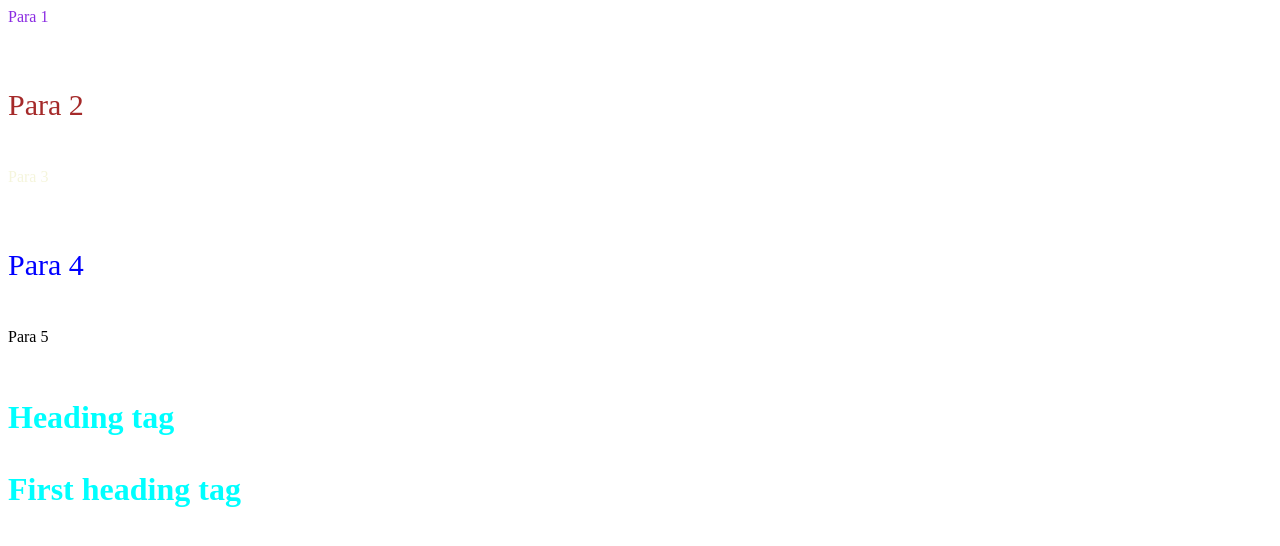
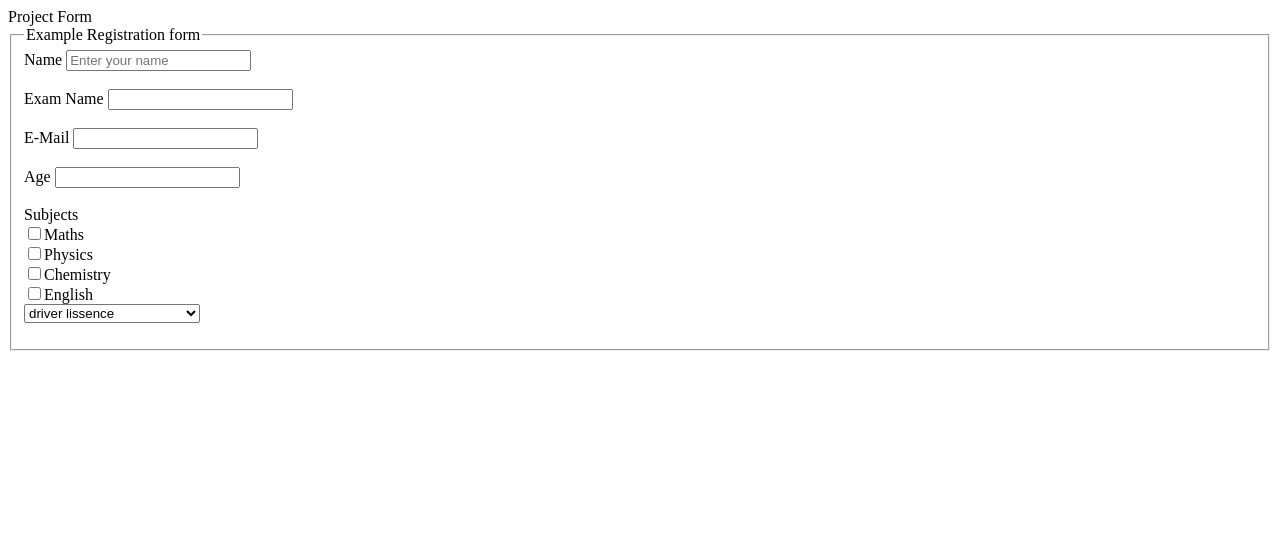
Before and after one commit to raavee123/html, a plain HTML site: page index.html in a window 1280 px wide. Drawn offline with Linux system fonts and the light colour scheme.

Commit message:
Add files via upload

```diff
--- a/index.html
+++ b/index.html
@@ -1,20 +1,29 @@
 <html>
     <head>
-        <title></title>
-        <style>
-            h1{color:aqua;}
-            *{height: 50px;}
-        </style>
-         <link rel="stylesheet" href="style.css">
+        <tiitle>Project Form</tiitle>
     </head>
     <body>
-        <p style="color:blueviolet;">Para 1</p>
-        <p class="a" style="color:brown;">Para 2</p>
-        <p style="color:beige;">Para 3</p>
-        <p class="a" style="color:blue;">Para 4</p>
-        <p id="123">Para 5</p>
-
-        <h1>Heading tag</h1>
-        <h1>First heading tag</h1>
+        <fieldset>
+            <legend>Example Registration form</legend>
+            <form>
+                <lable>Name</lable>
+                <input type="text" placeholder="Enter your name"><br><br>
+                <lable>Exam Name</lable>
+                <input type="text"><br><br>
+                <lable>E-Mail</lable>
+                <input type="text"><br><br>
+                <lable>Age</lable>
+                <input type="Number"><br><br>
+                <lable>Subjects</lable><br>
+                <input type="checkbox">Maths<br>
+                <input type="checkbox">Physics<br>
+                <input type="checkbox">Chemistry<br>
+                <input type="checkbox">English<br>
+                <select>
+                    <option>driver lissence</option>
+                    <option>other form of identification</option>
+                </select>
+            </form>
+        </fieldset>
     </body>
 </html>
```
